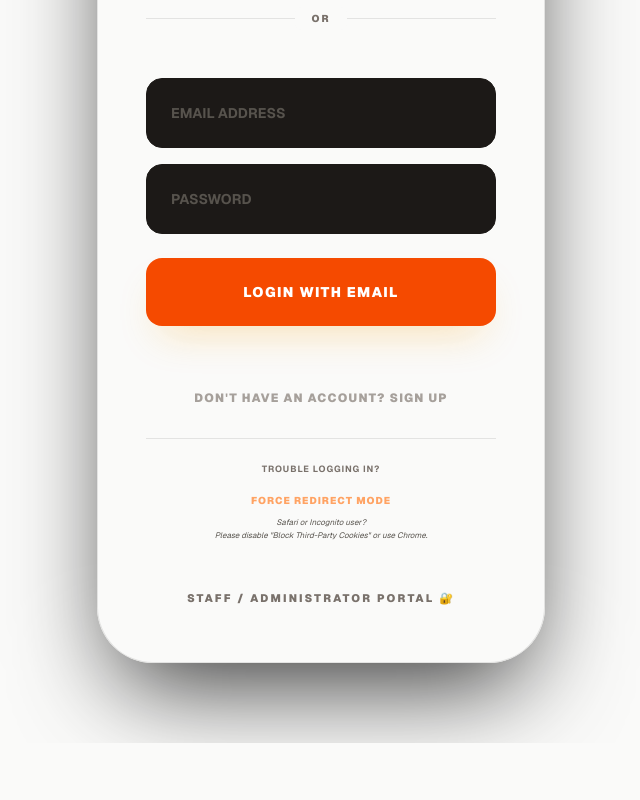
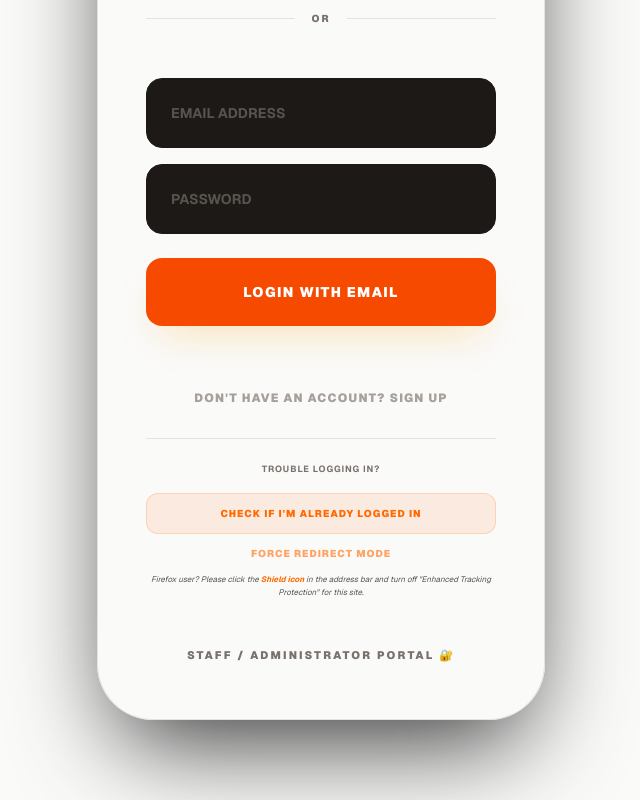
Before and after one commit to hellobash05-bash/Biriyani-app, a Next.js app in the folder frontend/: page /login in a window 1280 px wide. Shown: the part 501-1301 px from the top of the page, without its empty margins (319-959 px from the left). Before the commit the page ends 1244 px from the top, so only its background shows below. Built offline with nearby package versions, Linux system fonts and the light colour scheme; no server answers.

Commit message:
fix: improve troubleshooting UI with session check and firefox specific advice

```diff
--- a/frontend/src/app/login/page.tsx
+++ b/frontend/src/app/login/page.tsx
@@ -98,6 +98,15 @@ export default function LoginPage() {
     await signInWithRedirect(auth, provider);
   };
 
+  const checkCurrentSession = () => {
+    if (user) {
+      toast.success(`Session active: ${user.email}`);
+      router.push(profile?.role === 'admin' ? '/admin' : '/menu');
+    } else {
+      toast.error('No active session found.');
+    }
+  };
+
   const handleEmailAuth = async (e: React.FormEvent) => {
     e.preventDefault();
     setLoading(true);
@@ -189,12 +198,18 @@ export default function LoginPage() {
 
                    <div className="mt-4 pt-6 border-t border-glass-border">
                      <p className="text-[9px] text-stone-500 font-bold uppercase tracking-widest mb-4">Trouble logging in?</p>
-                     <div className="flex flex-col gap-2">
+                     <div className="flex flex-col gap-3">
+                       <button
+                         onClick={checkCurrentSession}
+                         className="bg-orange-500/10 text-orange-500 py-3 rounded-xl text-[10px] font-black uppercase tracking-widest border border-orange-500/20"
+                       >
+                         Check if I'm already logged in
+                       </button>
                        <button onClick={handleManualRedirect} className="text-[10px] font-black text-orange-500/60 hover:text-orange-500 uppercase tracking-widest transition-all">
                          Force Redirect Mode
                        </button>
                        <p className="text-[8px] text-stone-600 leading-relaxed italic">
-                         Safari or Incognito user? <br /> Please disable "Block Third-Party Cookies" or use Chrome.
+                         Firefox user? Please click the <span className="text-orange-500 font-bold">Shield icon</span> in the address bar and turn off "Enhanced Tracking Protection" for this site.
                        </p>
                      </div>
                    </div>
```
